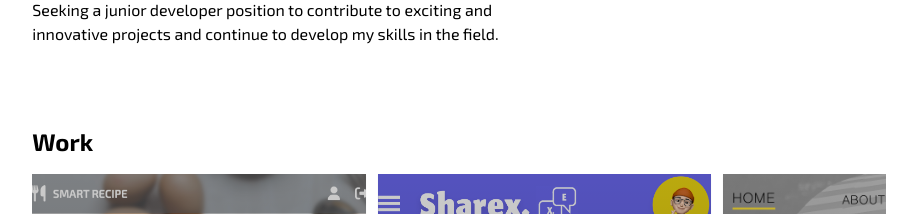
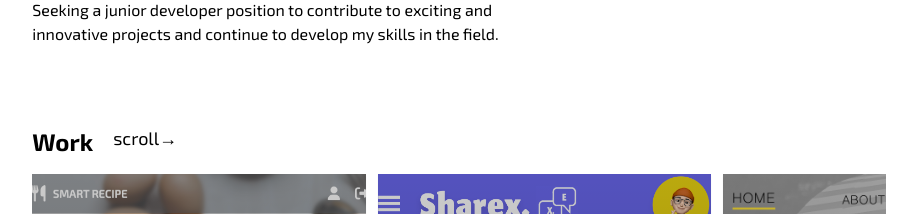
Before and after one commit to boooocchi/Portfolio, a React (Vite) app: page / in a window 1280 px wide. Shown: the part 880-1094 px from the top of the page, without its empty margins (181-1098 px from the left). Built offline with nearby package versions, Linux system fonts and the light colour scheme.

Commit message:
final touch

```diff
--- a/src/components/Work.jsx
+++ b/src/components/Work.jsx
@@ -18,7 +18,12 @@ const Work = () => {
       className="work w-8/12 max-md:w-[80%] mx-auto  max-w-[1000px] "
       id="work"
     >
-      <h2 className="text-2xl mt-3 mb-4 font-sans font-[600]">Work</h2>
+      <h2 className="text-2xl mt-3 mb-4 font-sans font-[600] flex items-center gap-5">
+        Work{" "}
+        <span className="text-lg relative top-[3px] font-normal animate-bounce">
+          scroll→
+        </span>
+      </h2>
 
       <ProjectCard imageName="smartRecipeImg"></ProjectCard>
     </motion.section>
--- a/tailwind.config.js
+++ b/tailwind.config.js
@@ -18,7 +18,12 @@ module.exports = {
       "sm": "640px",
       "lg": "1024px"
     },
+    extend: {
+      animation: {
+        bounce: "bounce 1s ease-in-out infinite"
+      },
 
-    plugins: []
+      plugins: []
+    }
   }
 };
```
Also changed, not shown: src/assets/profile.png.
